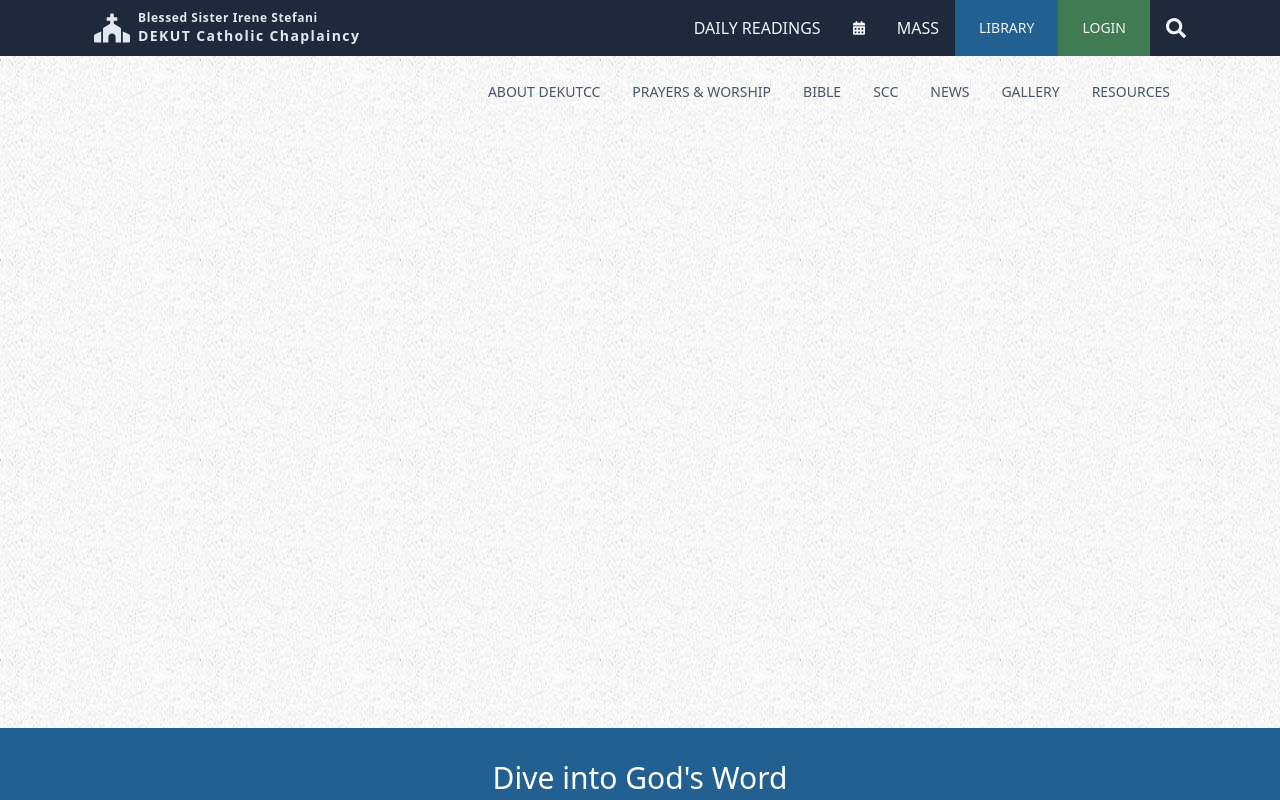
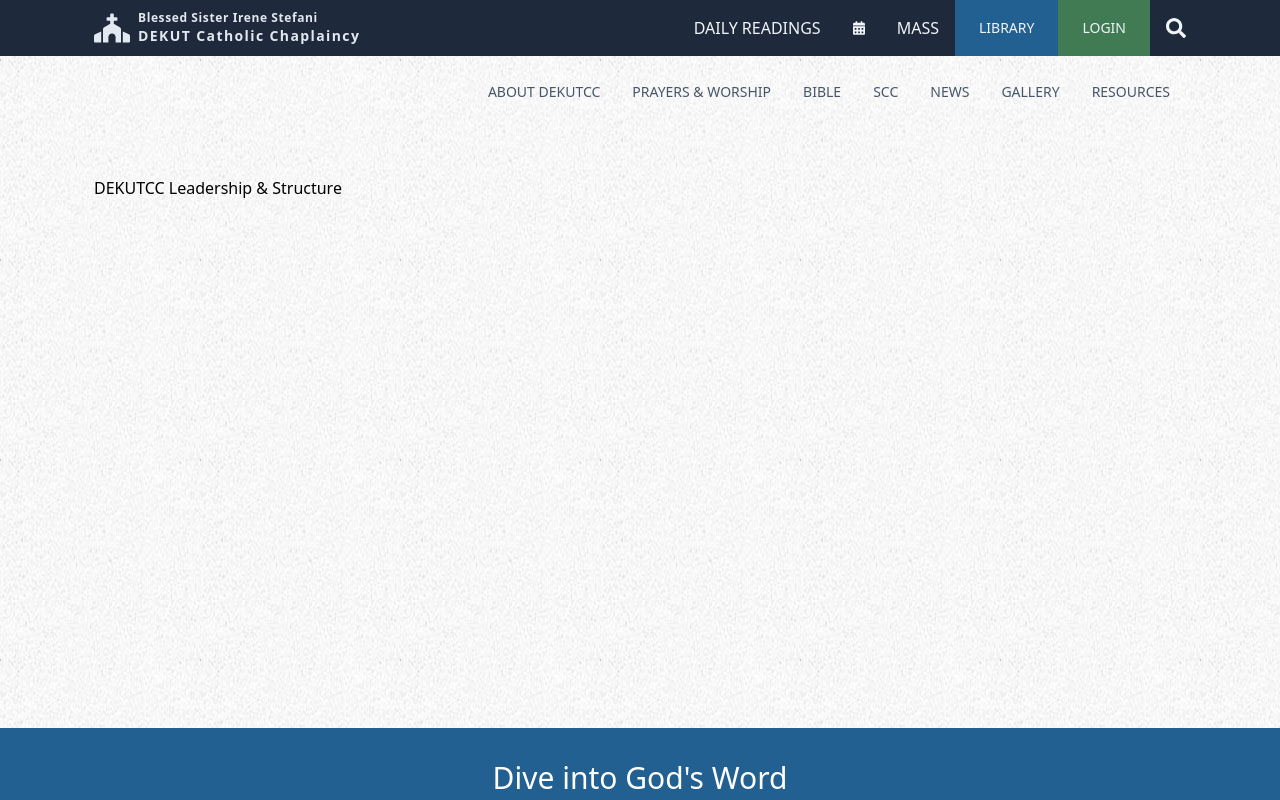
Before and after one commit to marville001/caweb-new, a React (Create React App) app: page /leadership in a window 1280 px wide. Shown: the top 800 px of the page. Built offline with nearby package versions, Linux system fonts and the light colour scheme.

Commit message:
Created leadership page

```diff
--- a/src/App.js
+++ b/src/App.js
@@ -3,6 +3,7 @@ import Footer from "./components/Footer";
 import Header from "./components/Header";
 import GetConnected from "./pages/GetConnected";
 import Home from "./pages/Home";
+import Leadership from "./pages/Leadership";
 
 function App() {
   return (
@@ -12,6 +13,7 @@ function App() {
         <Routes>
           <Route path="/" element={<Home />} />
           <Route path="/readings" element={<Home />} />
+          <Route path="/leadership" element={<Leadership />} />
           <Route path="/get-connected" element={<GetConnected />} />
         </Routes>
       </div>
--- /dev/null
+++ b/src/pages/Leadership.jsx
@@ -0,0 +1,12 @@
+import React from 'react'
+
+const Leadership = () => {
+    return (
+        <div className='container py-12'>
+            <h1 clas>DEKUTCC Leadership & Structure</h1>
+
+        </div>
+    )
+}
+
+export default Leadership
```
